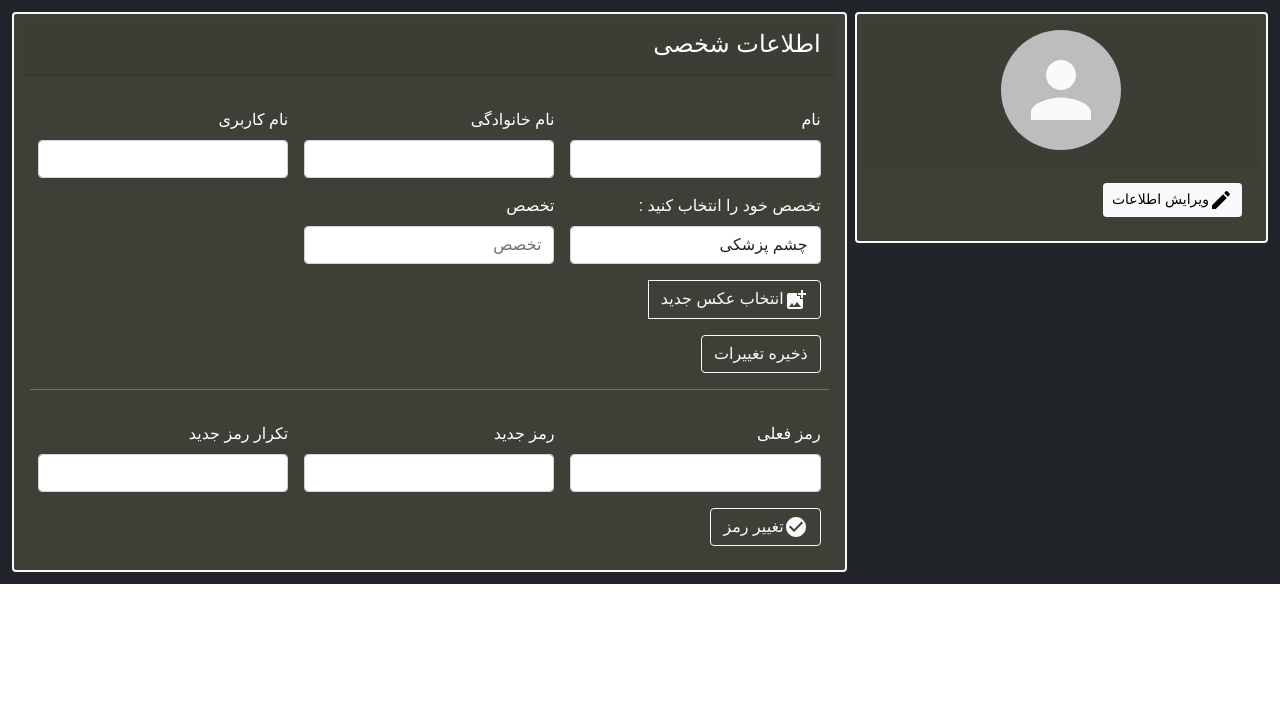
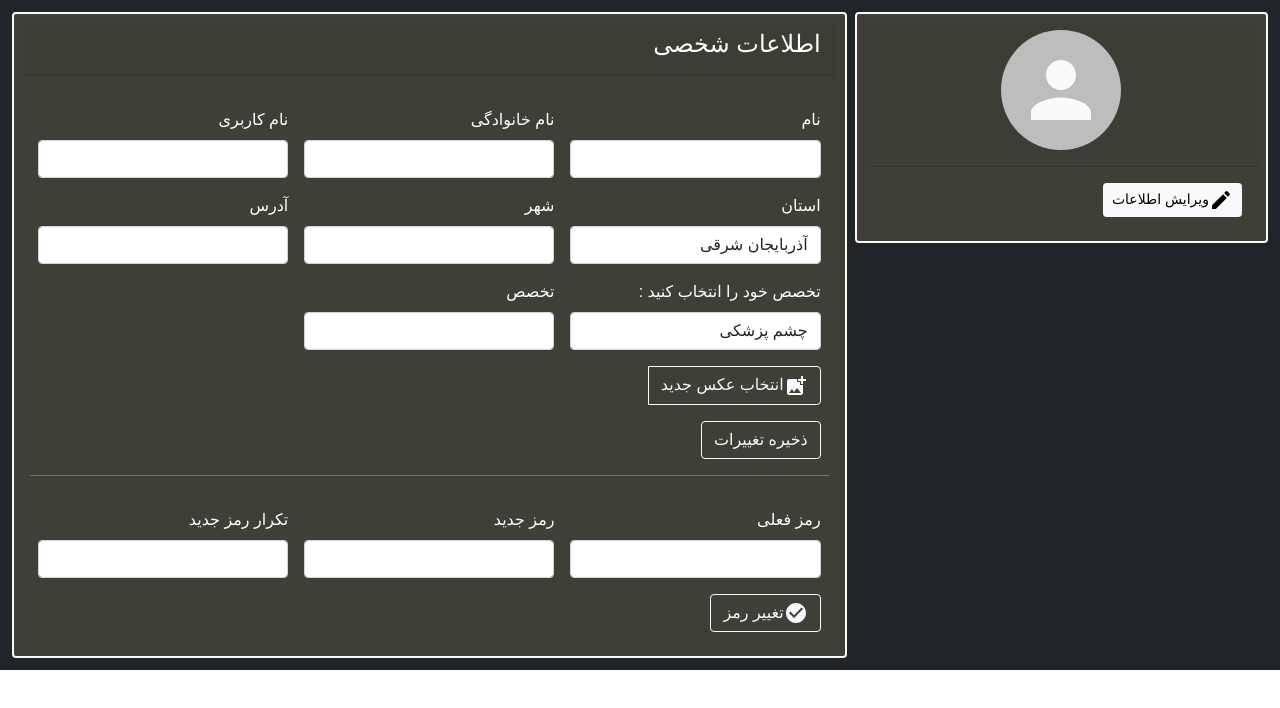
Before and after one commit to MelikaNobakhtian/luna-software-engineering, a React (Create React App) app in the folder Webfront/: page /doctorProfile in a window 1280 px wide. Shown: the top 708 px of the page. Built offline with nearby package versions, Linux system fonts and the light colour scheme.

Commit message:
Add address of information and selection field for city

```diff
--- a/Webfront/src/components/editProfile-doctor/editProfile-doctor.js
+++ b/Webfront/src/components/editProfile-doctor/editProfile-doctor.js
@@ -28,8 +28,8 @@ function Editprofile(props) {
                 setUser(prevState => ({
                   ...prevState,
                   userName: response.data.username,
-                  firstName:response.data.firstName,
-                  lastName:response.data.lastName,
+                  firstName:response.data.first_name,
+                  lastName:response.data.last_name,
                   email: response.data.email,
                   picture : API_BASE_URL +response.data.profile_photo,
                   specialty:response.data.specialty,
@@ -49,8 +49,10 @@ function Editprofile(props) {
 
         const payload={
               "username":user.userName,
-              "firstName":user.firstName,
-              "lastName":user.lastName
+              "first_name":user.firstName,
+              "last_name":user.lastName,
+              "specialty":user.specialty,
+              "sub_specialty":user.sub_specialty
         }
         const back= JSON.stringify(payload)
         axios.put(API_BASE_URL+ '/doctor/'+Cookies.get('doctorId')+'/update-profile',
@@ -101,7 +103,7 @@ function Editprofile(props) {
           const back= JSON.stringify(payload);
           console.log(back);
 
-          axios.put( API_BASE_URL+ '/user/'+Cookies.get('userId')+'/change-password',
+          axios.put( API_BASE_URL+ '/doctor/'+Cookies.get('doctorId')+'/change-password',
            back
            ,{
             headers:{
@@ -238,7 +240,139 @@ function Editprofile(props) {
           </InputGroup>
           </Form.Group>
          </div>
-          <div class="col-sm-4">
+       <div class="col-sm-4">
+         <Form.Group >
+        <Form.Label>استان</Form.Label>
+        <Form.Control controlId="formGridState"
+          as="select"
+          defaultValue=" choose...."
+          value={user.state}
+          onChange={e => {
+            console.log("e.target.value", e.target.value);
+            setUser({...user,state:e.target.value});
+          }}
+        >
+          <option value="آذربایجان شرقی">
+          آذربایجان شرقی </option>
+            <option value="	آذربایجان غربی">
+            آذربایجان غربی
+            </option>
+            <option value="اردبیل">
+            اردبیل
+            </option>
+            <option value="اصفهان">
+            اصفهان
+            </option>
+            <option value="البرز">
+            البرز
+            </option>
+            <option value="ایلام">
+            ایلام
+            </option>
+            <option value="بوشهر">
+            بوشهر
+            </option>
+            <option value="تهران">
+            تهران
+            </option>
+            <option value="چهارمحال و بختیاری">
+            چهارمحال و بختیاری
+            </option>
+            <option value="خراسان جنوبی">
+            خراسان جنوبی
+            </option>
+            <option value="خراسان رضوی">
+            خراسان رضوی
+            </option>
+            <option value="خراسان شمالی	">
+            خراسان شمالی
+            </option>
+            <option value="خوزستان">
+            خوزستان
+            </option>
+            <option value="	زنجان">
+            زنجان
+            </option>
+            <option value="سمنان">
+            سمنان
+            </option>
+            <option value="سیستان و بلوچستان	">
+            سیستان و بلوچستان
+            </option>
+            <option value="فارس">
+            فارس
+            </option>
+            <option value="قزوین">
+            قزوین
+            </option>
+            <option value="	قم">
+            قم
+              </option>
+              <option value="	کردستان">
+              کردستان
+              </option>
+              <option value="کرمان">
+              کرمان
+              </option>
+              <option value="کرمانشاه">
+              کرمانشاه
+              </option>
+              <option value="کهگیلویه و بویراحمد">
+              کهگیلویه و بویراحمد
+              </option>
+              <option value="	گلستان">
+              گلستان
+              </option>
+              <option value="گیلان">
+              گیلان
+              </option>
+              <option value="لرستان">
+              لرستان
+              </option>
+              <option value="	مازندران">
+              مازندران
+              </option>
+              <option value="مرکزی">
+              مرکزی
+              </option>
+              <option value="	هرمزگان">
+              هرمزگان
+              </option>
+              <option value="	همدان">
+              همدان
+              </option>
+              <option value="یزد">
+              یزد
+              </option>
+        </Form.Control>
+      </Form.Group>
+     </div>
+      <div class="col-sm-4">
+      <Form.Group>
+          <Form.Label>شهر</Form.Label>
+          <InputGroup hasValidation>
+          <Form.Control
+                    type="text"
+                    //  placeholder="شهر"
+                    value={user.addresses.city}
+                     onChange={handleChange}/>
+                     </InputGroup>
+                     </Form.Group>
+                  </div>
+      <div class="col-sm-4">
+      <Form.Group>
+          <Form.Label>آدرس</Form.Label>
+          <InputGroup hasValidation>
+          <Form.Control
+                    type="text"
+                    // placeholder="آدرس"
+                    value={user.addresses.detail}
+                    onChange={handleChange}
+                     />
+                     </InputGroup>
+                     </Form.Group>
+                  </div>
+                  <div class="col-sm-4">
         <Form.Group controlId="formBasicSelect">
         <Form.Label> تخصص خود را انتخاب کنید :</Form.Label>
         <Form.Control as={Col} controlId="formGridState"
@@ -280,7 +414,7 @@ function Editprofile(props) {
           <Form.Control
             type="text"
             name="username"
-            placeholder="تخصص"
+            // placeholder="تخصص"
             value={user.sub_specialty}
             onChange={handleChange}
 
@@ -288,6 +422,7 @@ function Editprofile(props) {
           </InputGroup>
           </Form.Group>
           </div>
+
           <div class="col-12 ">
           <Form.Group>
           <InputGroup hasValidation>
@@ -352,9 +487,9 @@ function Editprofile(props) {
                     <CheckCircleIcon></CheckCircleIcon>
                     تغییر رمز</button>
                     </div>
-    </form>
-    </Form>
-  </div>
+                   </form>
+                </Form>
+                </div>
 
               </div>
             </div>
```
